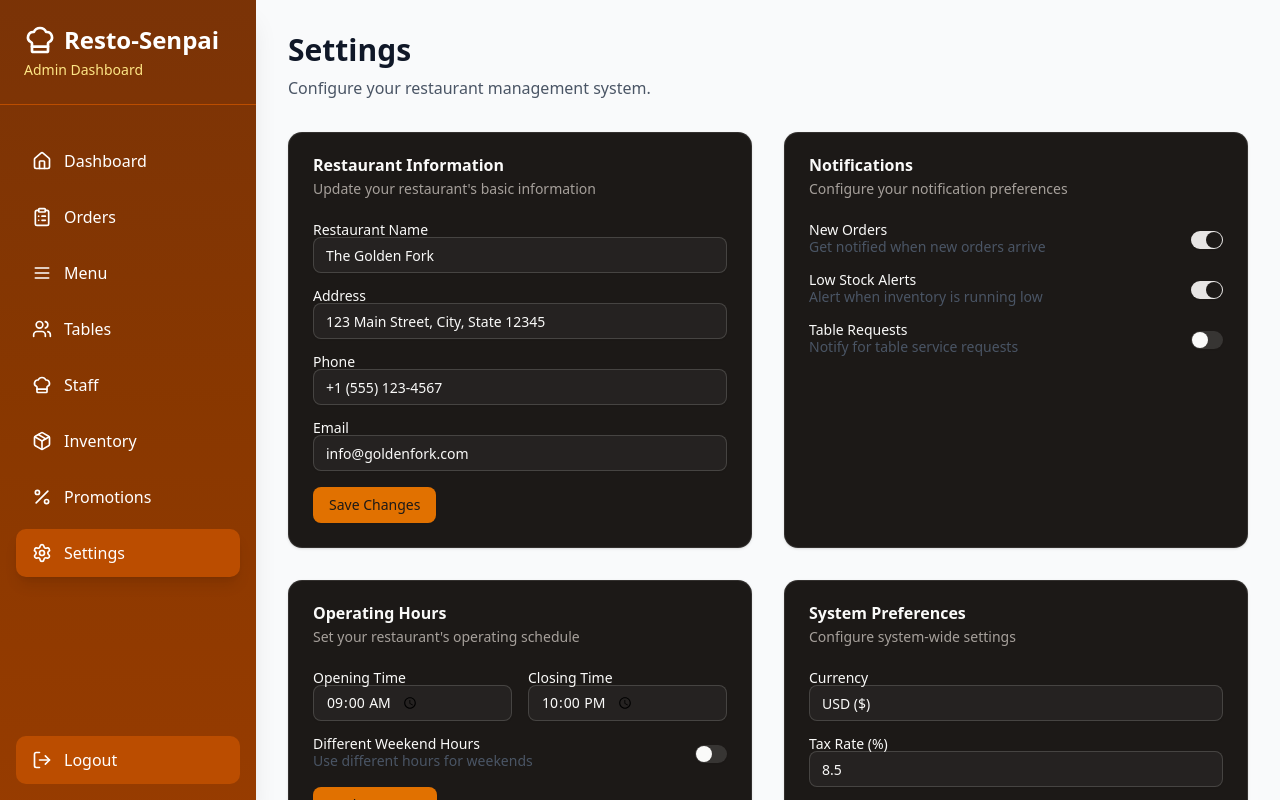
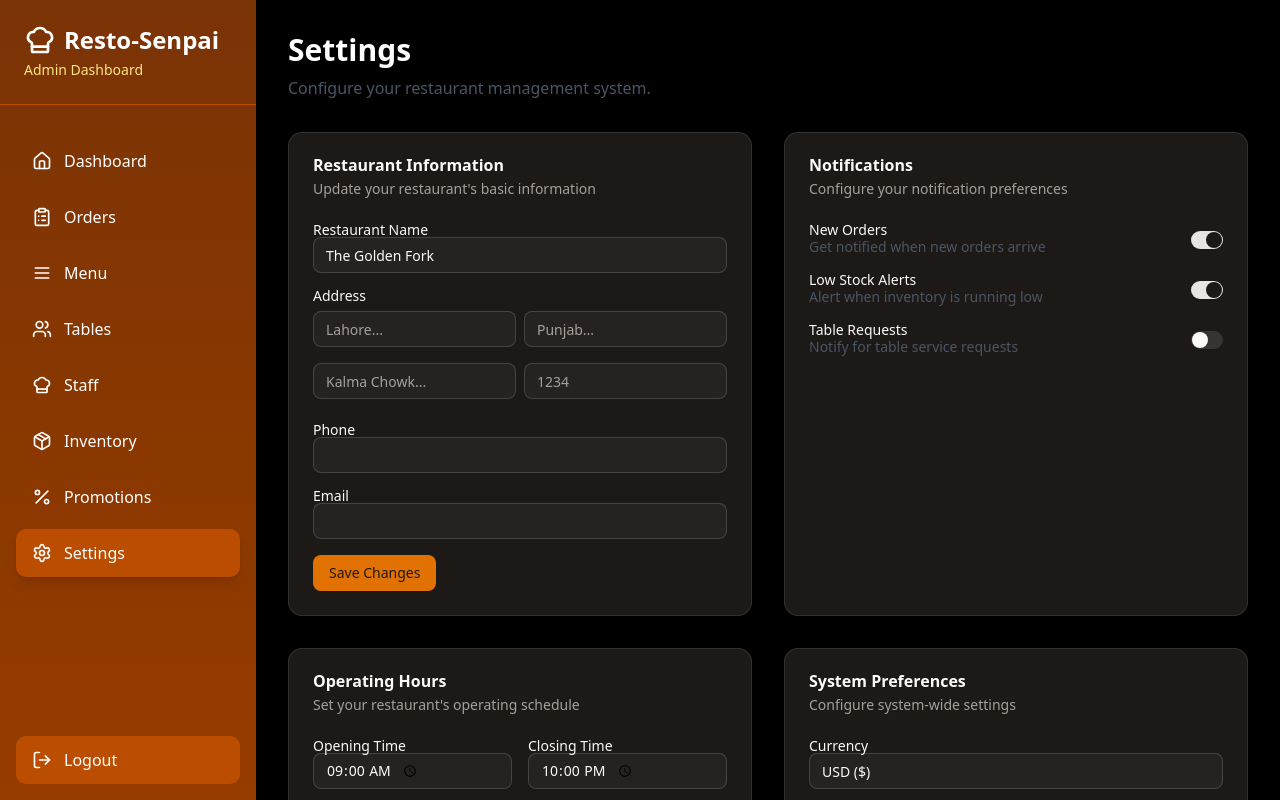
Before and after one commit to hassaammgl/Resto-senpai, a React (Vite) app in the folder client/: page /admin/settings in a window 1280 px wide. Shown: the top 800 px of the page. Built offline with nearby package versions, Linux system fonts and the light colour scheme.

Commit message:
feat: Implement user address handling in profile and settings, enhance logout functionality

```diff
--- a/client/src/components/shared/CustomerSidebar.tsx
+++ b/client/src/components/shared/CustomerSidebar.tsx
@@ -1,16 +1,17 @@
 import { Home, ClipboardList, User, ChefHat, ShoppingCart } from "lucide-react";
-import { NavLink as Link, useLocation } from "react-router";
+import { NavLink as Link, useLocation, useNavigate } from "react-router";
 import { cn } from "@/lib/utils";
 import { useAuth } from "@/store/auth";
-// import { useCart } from "@/contexts/CartContext";
 import { Badge } from "@/components/ui/badge";
+import { useToast } from "@/hooks/useToast";
+import { AxiosError } from "axios";
 
 const CustomerSidebar = () => {
 	const location = useLocation();
 	const { logout } = useAuth();
-	// const { getItemCount } = useCart();
+	const { success, error } = useToast();
 
-	// const cartItemCount = getItemCount();
+	const navigate = useNavigate();
 
 	const menuItems = [
 		{ icon: Home, label: "Browse Menu", path: "/customer/menu" },
@@ -18,12 +19,27 @@ const CustomerSidebar = () => {
 			icon: ShoppingCart,
 			label: "Cart",
 			path: "/customer/cart",
-			// badge: cartItemCount > 0 ? cartItemCount : undefined,
-			badge: 0,
+			badge: 1,
 		},
 		{ icon: ClipboardList, label: "My Orders", path: "/customer/orders" },
 		{ icon: User, label: "Profile", path: "/customer/profile" },
 	];
+
+	const onClickLogout = async (e: React.FormEvent) => {
+		e.preventDefault();
+		try {
+			await logout();
+			success("Good bye! 🎉");
+			navigate("/login");
+		} catch (err) {
+			const message =
+				(err as AxiosError<{ message?: string }>)?.response?.data
+					?.message ??
+				(err as Error)?.message ??
+				"Logout Failed failed 😵";
+			error(message);
+		}
+	};
 
 	return (
 		<div className="w-64 bg-gradient-to-b from-green-900 to-green-800 text-white h-screen fixed left-0 top-0 shadow-xl">
@@ -65,7 +81,7 @@ const CustomerSidebar = () => {
 
 			<div className="absolute bottom-4 left-4 right-4">
 				<button
-					onClick={logout}
+					onClick={onClickLogout}
 					className="w-full bg-green-700 hover:bg-green-600 text-white py-2 px-4 rounded-lg transition-colors"
 				>
 					Logout
--- a/client/src/components/shared/Sidebar.tsx
+++ b/client/src/components/shared/Sidebar.tsx
@@ -9,13 +9,18 @@ import {
 	Package,
 	Percent,
 } from "lucide-react";
-import { NavLink as Link, useLocation } from "react-router";
+import { NavLink as Link, useLocation, useNavigate } from "react-router";
 import { cn } from "@/lib/utils";
 import { useAuth } from "@/store/auth";
+import { useToast } from "@/hooks/useToast";
+import { AxiosError } from "axios";
 
 const Sidebar = () => {
 	const location = useLocation();
 	const { logout } = useAuth();
+	const { success, error } = useToast();
+
+	const navigate = useNavigate();
 
 	const menuItems = [
 		{ icon: Home, label: "Dashboard", path: "/" },
@@ -27,6 +32,22 @@ const Sidebar = () => {
 		{ icon: Percent, label: "Promotions", path: "/admin/promotions" },
 		{ icon: Settings, label: "Settings", path: "/admin/settings" },
 	];
+
+	const onClickLogout = async (e: React.FormEvent) => {
+		e.preventDefault();
+		try {
+			await logout();
+			success("Good bye! 🎉");
+			navigate("/login");
+		} catch (err) {
+			const message =
+				(err as AxiosError<{ message?: string }>)?.response?.data
+					?.message ??
+				(err as Error)?.message ??
+				"Logout Failed failed 😵";
+			error(message);
+		}
+	};
 
 	return (
 		<div className="w-64 bg-gradient-to-b from-amber-900 to-amber-800 text-white h-screen fixed left-0 top-0 shadow-xl">
@@ -61,7 +82,7 @@ const Sidebar = () => {
 
 			<div className="absolute bottom-4 left-4 right-4">
 				<button
-					onClick={logout}
+					onClick={onClickLogout}
 					className="w-full flex items-center gap-3 px-4 py-3 rounded-lg bg-amber-700 hover:bg-amber-600 transition-colors"
 				>
 					<LogOut className="h-5 w-5" />
--- a/client/src/layout/AppLayout.tsx
+++ b/client/src/layout/AppLayout.tsx
@@ -7,7 +7,7 @@ interface LayoutProps {
 
 const Layout = ({ children }: LayoutProps) => {
 	return (
-		<div className="min-h-screen bg-gray-50">
+		<div className="min-h-screen bg-gray-50 dark:bg-black">
 			<Sidebar />
 			<main className="ml-64 p-8">{children}</main>
 		</div>
--- a/client/src/pages/Home.tsx
+++ b/client/src/pages/Home.tsx
@@ -1,24 +1,33 @@
 import { useEffect } from "react";
 import { useNavigate } from "react-router";
 import { useAuth } from "@/store/auth";
+import { useToast } from "@/hooks/useToast";
 
 const Home = () => {
 	const { user, isAuthenticated } = useAuth();
+	const { message } = useToast();
 	const navigate = useNavigate();
 	useEffect(() => {
-		console.log(isAuthenticated);
-		console.log(user);
-
 		if (isAuthenticated === false) {
 			navigate("/login");
 		} else if (user?.role === "admin") {
-			navigate("/admin/dashboard");
+			if (user?.address === undefined) {
+				message("kindly update your address");
+				navigate("/admin/settings");
+			} else {
+				navigate("/admin/dashboard");
+			}
 		} else if (user?.role === "user") {
-			navigate("/customer/menu");
+			if (user?.address === undefined) {
+				message("kindly update your address");
+				navigate("/customer/profile");
+			} else {
+				navigate("/customer/menu");
+			}
 		}
 	}, []);
 
-	return <div>Home</div>;
+	return <div>redirecting...</div>;
 };
 
 export default Home;
--- a/client/src/pages/admin/SettingsPage.tsx
+++ b/client/src/pages/admin/SettingsPage.tsx
@@ -10,13 +10,16 @@ import {
 import { Input } from "@/components/ui/input";
 import { Label } from "@/components/ui/label";
 import { Switch } from "@/components/ui/switch";
+import { useAuth } from "@/store/auth";
 
 const SettingsPage = () => {
+	const { user } = useAuth();
+
 	return (
 		<Layout>
 			<div className="space-y-8">
 				<div>
-					<h1 className="text-3xl font-bold text-gray-900 mb-2">
+					<h1 className="text-3xl font-bold dark:text-white text-gray-900 mb-2">
 						Settings
 					</h1>
 					<p className="text-gray-600">
@@ -44,24 +47,46 @@ const SettingsPage = () => {
 							</div>
 							<div>
 								<Label htmlFor="address">Address</Label>
-								<Input
-									id="address"
-									defaultValue="123 Main Street, City, State 12345"
-								/>
+								<div className="w-full flex justify-between flex-wrap">
+									<div className="flex w-full justify-between items-center gap-2">
+										<Input
+											id="city"
+											defaultValue={user?.address?.city}
+											placeholder="Lahore..."
+											className="w-1/2 my-2"
+										/>
+										<Input
+											id="state"
+											className="w-1/2 my-2"
+											defaultValue={user?.address?.state}
+											placeholder="Punjab..."
+										/>
+									</div>
+									<div className="flex w-full justify-between items-center gap-2">
+										<Input
+											id="street"
+											defaultValue={user?.address?.street}
+											className="w-1/2 my-2"
+											placeholder="Kalma Chowk..."
+										/>
+										<Input
+											id="zip code"
+											defaultValue={
+												user?.address?.zipCode
+											}
+											className="w-1/2 my-2"
+											placeholder="1234"
+										/>
+									</div>
+								</div>
 							</div>
 							<div>
 								<Label htmlFor="phone">Phone</Label>
-								<Input
-									id="phone"
-									defaultValue="+1 (555) 123-4567"
-								/>
+								<Input id="phone" defaultValue={user?.phone} />
 							</div>
 							<div>
 								<Label htmlFor="email">Email</Label>
-								<Input
-									id="email"
-									defaultValue="info@goldenfork.com"
-								/>
+								<Input id="email" defaultValue={user?.email} />
 							</div>
 							<Button className="bg-amber-600 hover:bg-amber-700">
 								Save Changes
--- a/client/src/pages/customer/CustomerProfilePage.tsx
+++ b/client/src/pages/customer/CustomerProfilePage.tsx
@@ -49,10 +49,7 @@ const CustomerProfilePage = () => {
 							</div>
 							<div>
 								<Label htmlFor="phone">Phone</Label>
-								<Input
-									id="phone"
-									defaultValue="+1 (555) 123-4567"
-								/>
+								<Input id="phone" defaultValue={user?.phone} />
 							</div>
 							<Button className="bg-green-600 hover:bg-green-700">
 								Save Changes
@@ -72,17 +69,26 @@ const CustomerProfilePage = () => {
 								<Label htmlFor="address">Street Address</Label>
 								<Input
 									id="address"
-									defaultValue="123 Main Street"
+									defaultValue={user?.address?.street}
+									placeholder="Kalma Chowk..."
 								/>
 							</div>
 							<div className="grid grid-cols-2 gap-4">
 								<div>
 									<Label htmlFor="city">City</Label>
-									<Input id="city" defaultValue="New York" />
+									<Input
+										id="city"
+										defaultValue={user?.address?.city}
+										placeholder="Islamabad..."
+										/>
 								</div>
 								<div>
 									<Label htmlFor="zip">ZIP Code</Label>
-									<Input id="zip" defaultValue="10001" />
+									<Input
+										id="zip"
+										defaultValue={user?.address?.zipCode}
+										placeholder="234..."
+									/>
 								</div>
 							</div>
 							<Button className="bg-green-600 hover:bg-green-700">
--- a/client/src/types/index.ts
+++ b/client/src/types/index.ts
@@ -3,6 +3,13 @@ import type { ReactNode } from "react";
 export interface AppLayoutProps {
 	children: ReactNode;
 }
+
+type UserAddress = {
+		street: string;
+		city: string;
+		zipCode: string;
+		state: string;
+	}
 
 type AuthUser = {
 	_id: string;
@@ -11,12 +18,7 @@ type AuthUser = {
 	role: string;
 	phone: string;
 	loyaltyPoints?: string;
-	address?: {
-		street: string;
-		city: string;
-		zipCode: string;
-		state: string;
-	};
+	address?: UserAddress | null ;
 };
 
 export type AuthState = {
```
